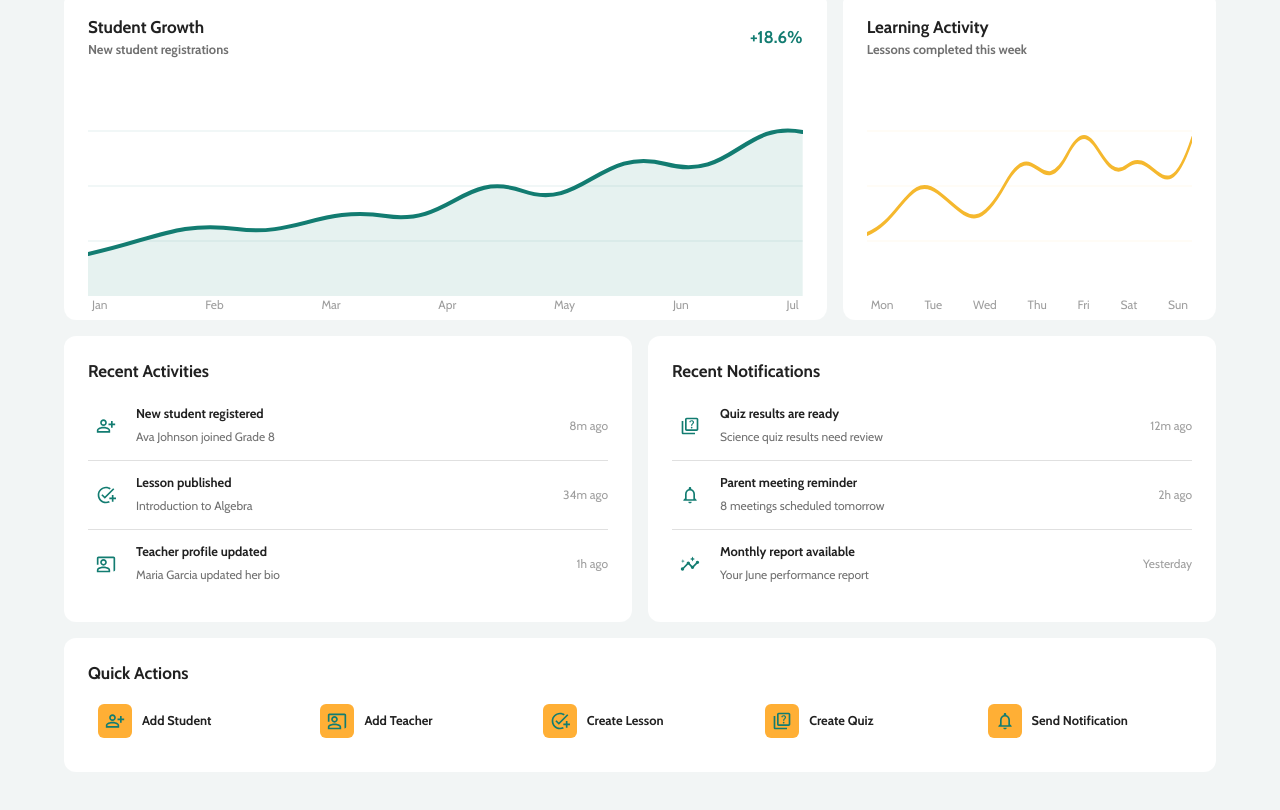
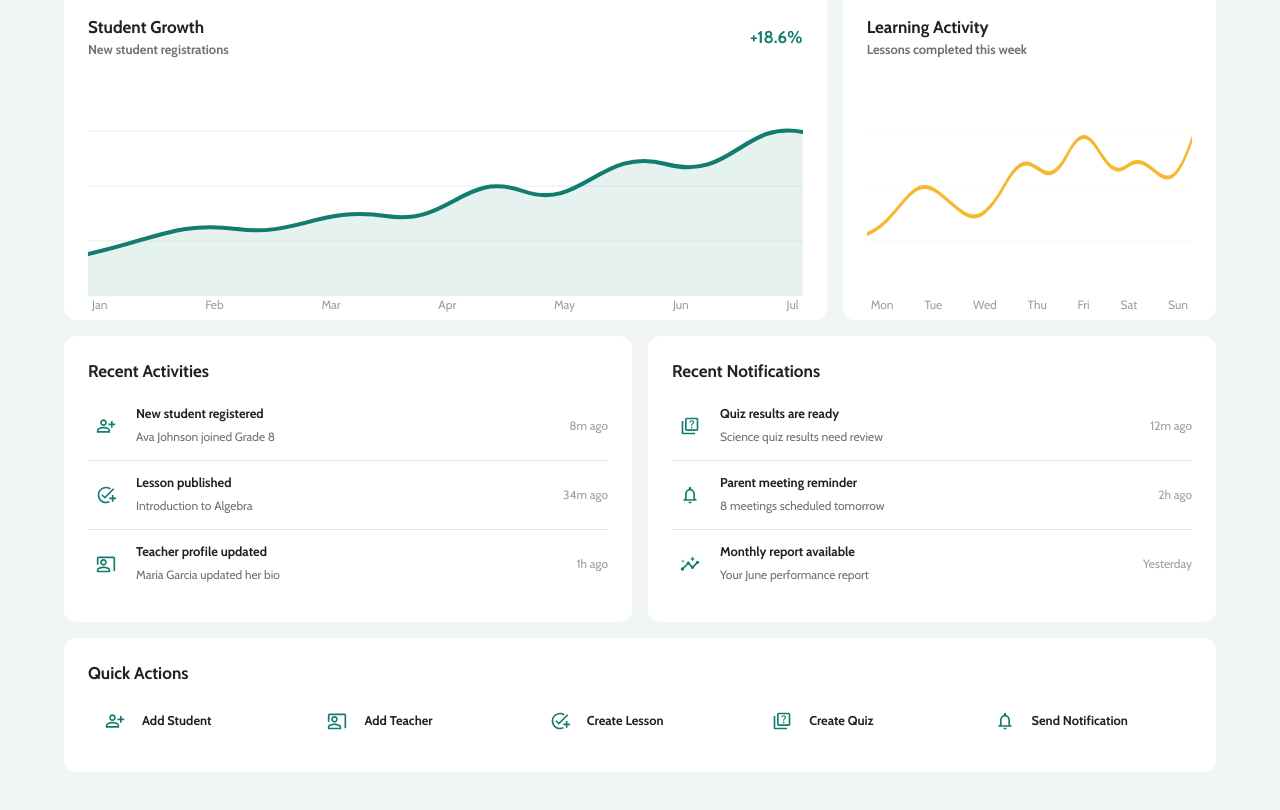
Before and after one commit to kirubeladamu9-afk/courseaugust15.4, a React (Vite) app: page /admin in a window 1280 px wide. Shown: the part 448-1258 px from the top of the page. Built offline with nearby package versions, Linux system fonts and the light colour scheme.

Commit message:
Change Quick Actions icon background to white

```diff
--- a/src/components/admin/admin-dashboard.tsx
+++ b/src/components/admin/admin-dashboard.tsx
@@ -107,7 +107,7 @@ const FeedItem: FC<FeedItemProps> = ({ title, detail, time, icon }) => (
 
 const QuickAction: FC<{ label: string; icon: ReactNode }> = ({ label, icon }) => (
   <ButtonBase sx={{ display: 'flex', justifyContent: 'flex-start', width: '100%', p: 1.25, borderRadius: 2, textAlign: 'left', '&:hover': { backgroundColor: 'background.default' } }}>
-    <Box sx={{ width: 34, height: 34, mr: 1.25, borderRadius: 1.5, display: 'flex', alignItems: 'center', justifyContent: 'center', color: 'primary.main', backgroundColor: 'secondary.main' }}>{icon}</Box>
+    <Box sx={{ width: 34, height: 34, mr: 1.25, borderRadius: 1.5, display: 'flex', alignItems: 'center', justifyContent: 'center', color: 'primary.main', backgroundColor: '#ffffff' }}>{icon}</Box>
     <Typography variant="subtitle2" sx={{ fontWeight: 600 }}>{label}</Typography>
   </ButtonBase>
 )
```
